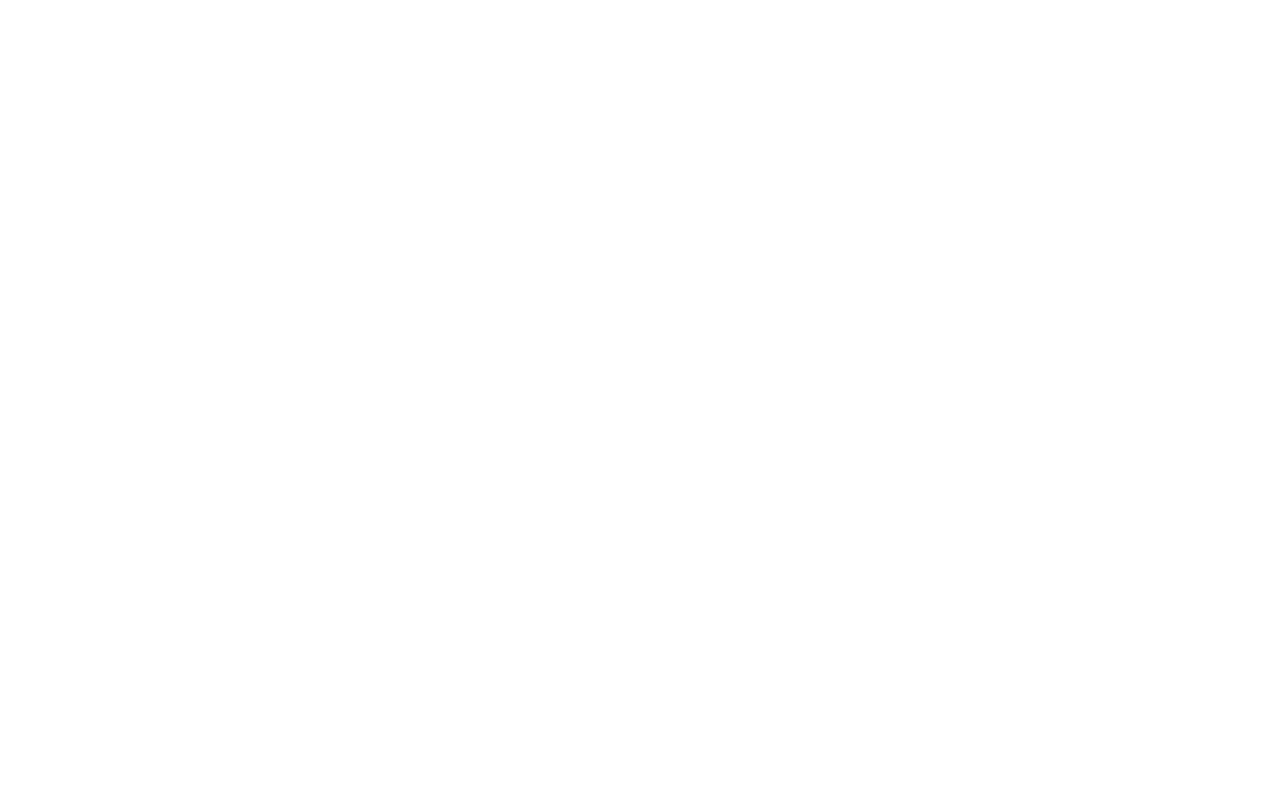
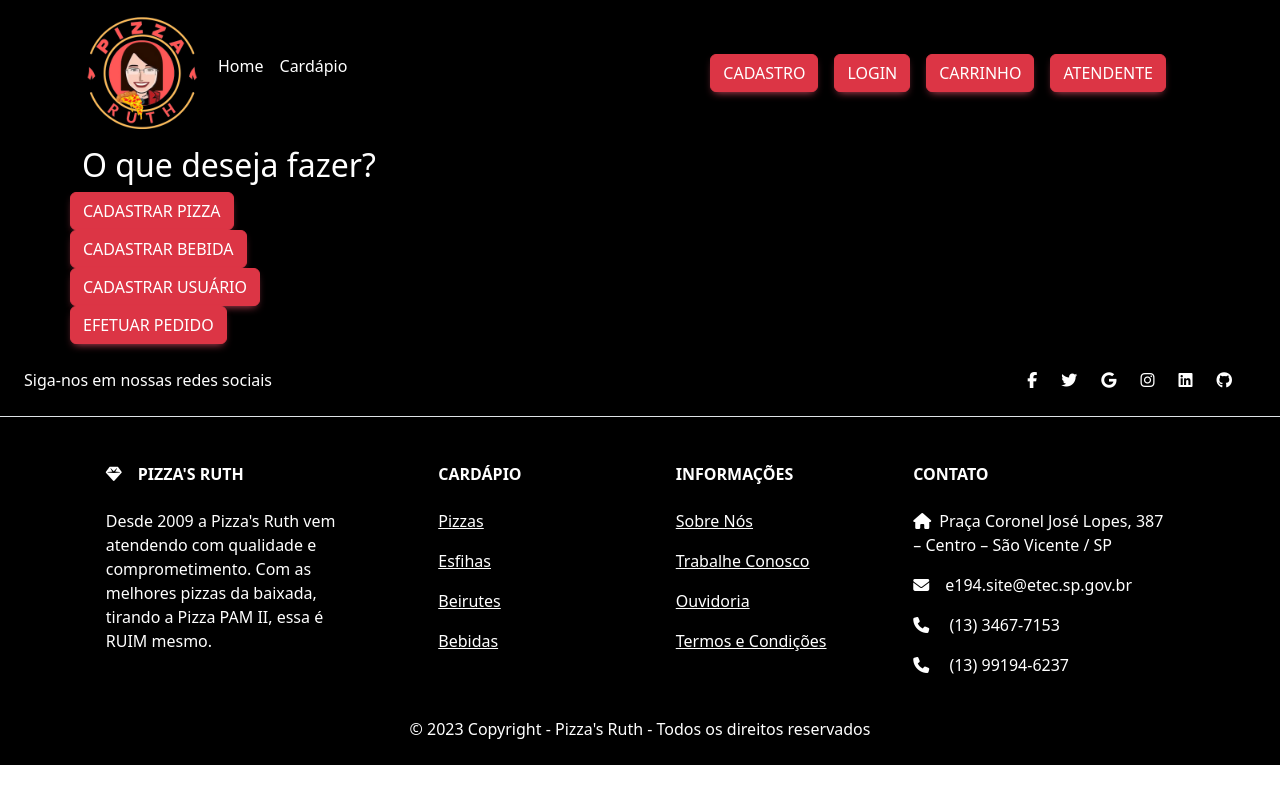
Before and after one commit to TakashiDK/pizzaRuth, a React (Vite) app: page /atendente in a window 1280 px wide. Before the commit this address had no page. Built offline with nearby package versions, Linux system fonts and the light colour scheme.

Commit message:
Login Ok
Problemas no login resolvidos

```diff
--- a/src/App.jsx
+++ b/src/App.jsx
@@ -6,6 +6,7 @@ import Pizzas from "./pages/Pizzas";
 import Teste from "./pages/Teste";
 import Posts from "./pages/Posts";
 import NovoPost from "./pages/NovoPost";
+import Atendente from "./pages/Atendente";
 
 function App(){
   return(
@@ -15,9 +16,11 @@ function App(){
         <Route path="/cadastro" element={ <Cadastro/> }/>
         <Route path="/login" element={ <Login/> }/>
         <Route path="/pizzas" element={ <Pizzas/> }/>
+        <Route path="/atendente" element={ <Atendente/> }/>
         <Route path="/Teste" element={ <Teste/> }/>
         <Route path="/Posts" element={ <Posts/> }/>
         <Route path="/NovoPost" element={ <NovoPost/> }/>
+
       </Routes>
     </BrowserRouter>
     )
--- /dev/null
+++ b/src/pages/Atendente.jsx
@@ -0,0 +1,37 @@
+import { useState, React } from 'react';
+import Container from 'react-bootstrap/Container';
+import Nav from 'react-bootstrap/Nav';
+import Navbar from 'react-bootstrap/Navbar';
+import 'bootstrap/dist/css/bootstrap.min.css';
+import Menu from './Menu';
+import Form from 'react-bootstrap/Form';
+import Button from 'react-bootstrap/Button';
+import 'mdb-react-ui-kit/dist/css/mdb.min.css';
+import "@fortawesome/fontawesome-free/css/all.min.css";
+import Footer from './Footer';
+import { Card } from 'react-bootstrap'
+import Row from 'react-bootstrap/Row';
+import Col from 'react-bootstrap/Col';
+import axios from "axios";
+
+function Atendente() {
+return (
+    <>
+        <div className='bg-black'>
+            <Menu/>
+            <div className="container">
+                <h2 className='text-color'>O que deseja fazer?</h2>
+                <Col className='row flex justify-content-between larg col-12'>
+                <Nav.Link href="/cadastro" className="text-color"><Button variant="danger">Cadastrar Pizza</Button>{' '}</Nav.Link>
+                <Nav.Link href="/cadastro" className="text-color"><Button variant="danger">Cadastrar Bebida</Button>{' '}</Nav.Link>
+                <Nav.Link href="/cadastro" className="text-color"><Button variant="danger">Cadastrar Usuário</Button>{' '}</Nav.Link>
+                <Nav.Link href="/cadastro" className="text-color"><Button variant="danger">Efetuar Pedido</Button>{' '}</Nav.Link>
+                </Col>
+            </div>
+            <Footer/>
+        </div>
+    </>
+)
+}
+
+export default Atendente;
--- a/src/pages/Cadastro.jsx
+++ b/src/pages/Cadastro.jsx
@@ -35,6 +35,8 @@ function Cadastro() {
 
     try {
       const response = await axios.post('http://localhost/pizzaruth/slim/cadastrarUsuario', { body: body, }, { headers: { 'Content-Type': 'application/x-www-form-urlencoded; charset=UTF-8' } });
+      alert("Cadastro efetuado com sucesso!");
+      location.href = 'http://localhost:5173/';
     }
     catch (error) {
       console.log(error);
--- a/src/pages/Login.jsx
+++ b/src/pages/Login.jsx
@@ -27,10 +27,11 @@ function Login() {
       {
         const resposta = await axios.post('http://localhost/pizzaRuth/slim/logarUsuario', {body: body}, {headers: {'Content-Type' : 'application/x-www-form-urlencoded; charset=UTF-8'}});
         console.log(resposta.data);
-        if (resposta.data)
-        {
-          decidirLogin(resposta.data);
-        }
+
+          if (resposta.data)
+          {
+            location.href = 'http://localhost:5173/';
+          }
       }
       catch (error)
       {
@@ -38,13 +39,7 @@ function Login() {
       }
     }
 
-    function decidirLogin(resposta)
-    {
-      if (resposta == "true")
-      {
-        location.href = 'http://localhost:5173/';
-      }
-    }
+
 
 
     return (
--- a/src/pages/Menu.jsx
+++ b/src/pages/Menu.jsx
@@ -30,6 +30,7 @@ function Menu() {
               <Nav.Link href="/cadastro" className="text-color">      <Button variant="danger">Cadastro</Button>{' '}</Nav.Link>
               <Nav.Link href="/login" className="text-color">      <Button variant="danger">Login</Button>{' '}</Nav.Link>
               <Nav.Link href="/login" className="text-color">      <Button variant="danger"> Carrinho</Button>{' '}</Nav.Link>
+              <Nav.Link href="/atendente" className="text-color">      <Button variant="danger"> Atendente</Button>{' '}</Nav.Link>
               </Nav>
             </Nav>
           </Navbar.Collapse>
```
Also changed, not shown: 1 other file (tests, documents, lock files or other folders).
